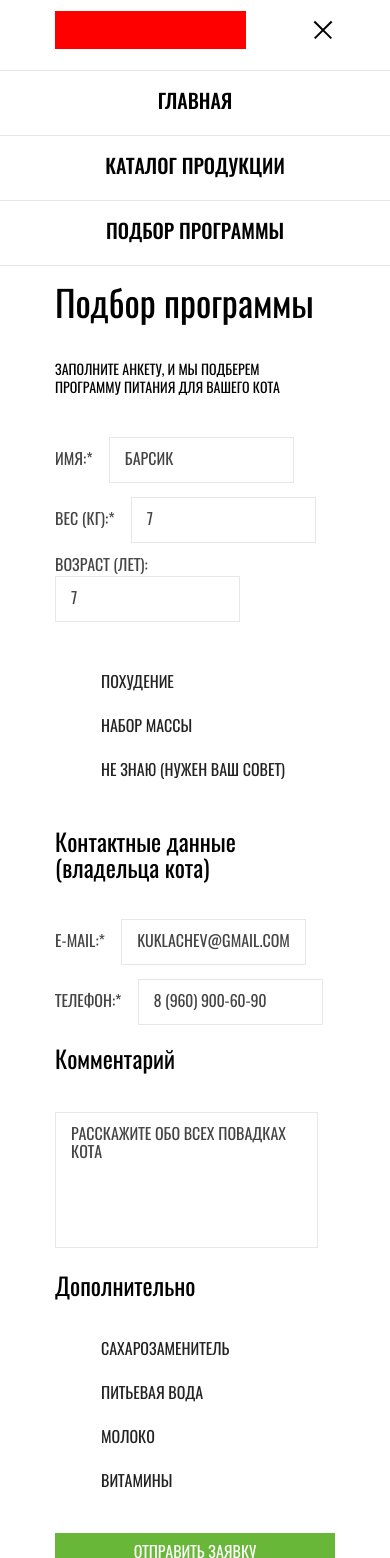
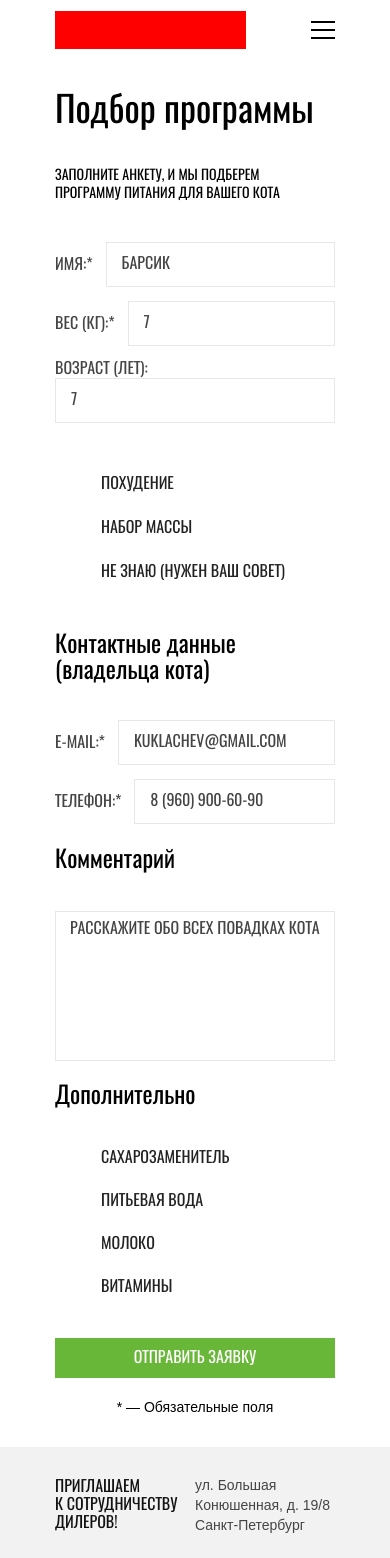
Before and after one commit to Rizvan6/project_1, a website: page source/form.html in a window 390 px wide. Shown: the top 1558 px of the page. Drawn offline with nearby package versions, Linux system fonts and the light colour scheme; files that its build step writes are made by us from their sources.

Commit message:
адаптивная сетка страницы формы

```diff
--- a/source/form.html
+++ b/source/form.html
@@ -15,14 +15,14 @@
 </head>
 
 <body class="page__body">
-  <header class="page-header page-header--opened">
+  <header class="page-header">
     <div class="container page-header__container">
       <a href="index.html" class="page-header__logo-link" aria-label="Лого сайта Кэт энерджи">
         <svg class="page-header__logo-image page-header__logo-image--mobile" width="191" height="38"></svg>
         <svg class="page-header__logo-image page-header__logo-image--tablet" width="174" height="52"></svg>
         <svg class="page-header__logo-image page-header__logo-image--desktop" width="202" height="59"></svg>
       </a>
-      <nav class="page-header__main-nav page-header__main-nav--opened">
+      <nav class="page-header__main-nav page-header__main-nav--closed">
         <!-- page-header__main-nav--opened для открытия -->
         <button class="page-header__toogle" type="button">
           <span class="visually-hidden">Открыть меню</span>
@@ -116,8 +116,8 @@
             </legend>
             <div class="data-item choose-program__data-item">
               <label class="visually-hidden" for="comment">Форма для комментарий</label>
-              <textarea class="data-item__input data-item__input--textarea" name="comment" id="comment" cols="30"
-                rows="6" placeholder="Расскажите обо всех повадках кота"></textarea>
+              <textarea class="data-item__input data-item__input--textarea" name="comment" id="comment"
+                placeholder="Расскажите обо всех повадках кота"></textarea>
             </div>
           </fieldset>
 
@@ -157,11 +157,17 @@
       <h2 class="visually-hidden">Наш адрес</h2>
       <div class="container contacts__container">
         <div class="contacts__wrapper">
-          <p class="contacts__text-invitation">приглашаем к сотрудничеству дилеров!</p>
-          <p class="contacts__text-address">ул. Большая Конюшенная, д. 19/8 Санкт-Петербург</p>
+          <p class="contacts__text-invitation">приглашаем к&nbsp;сотрудничеству дилеров!</p>
+          <p class="contacts__text-address">ул. Большая Конюшенная, д. 19/8 <br><span
+              class="contacts__line-break">Санкт-Петербург</span></p>
         </div>
       </div>
-      <div class="contacts__map"></div>
+      <div class="contacts__map-wrapper">
+        <iframe class="contacts__map"
+          src="https://www.google.com/maps/embed?pb=!1m18!1m12!1m3!1d3997.214376533351!2d30.319276212778192!3d59.938660051120806!2m3!1f0!2f0!3f0!3m2!1i1024!2i768!4f13.1!3m3!1m2!1s0x4696310fca145cc1%3A0x42b32648d8238007!2z0JHQvtC70YzRiNCw0Y8g0JrQvtC90Y7RiNC10L3QvdCw0Y8g0YPQuy4sIDE5LzgsINCh0LDQvdC60YIt0J_QtdGC0LXRgNCx0YPRgNCzLCDQoNC-0YHRgdC40Y8sIDE5MTE4Ng!5e0!3m2!1sru!2sit!4v1621723025192!5m2!1sru!2sit"
+          style="border: 0;" allowfullscreen="" loading="lazy">
+        </iframe>
+      </div>
     </section>
 
   </main>
--- a/source/sass/blocks/choose-program.scss
+++ b/source/sass/blocks/choose-program.scss
@@ -7,6 +7,26 @@
 
   @media (min-width: $desktop-width) {
     padding: 33px 0 82px 0;
+  }
+}
+
+.choose-program__form {
+  @media (min-width: $tablet-width) {
+    padding: 0 37px 0 40px;
+  }
+
+  @media (min-width: $desktop-width) {
+    padding: 0;
+    display: grid;
+    grid-template-columns: 1fr 1fr;
+    grid-template-areas:
+      "name program"
+      "contacts contacts"
+      "comment comment"
+      "extra extra"
+      "send send";
+    grid-column-gap: 80px;
+    align-items: center;
   }
 }
 
@@ -29,6 +49,7 @@
 
   @media (min-width: $desktop-width) {
     margin: 0 0 69px 0;
+    grid-area: name;
   }
 }
 
@@ -40,17 +61,22 @@
     border: 1px solid $border-input;
     padding: 30px 27px 30px 27px;
   }
+
+  @media (min-width: $desktop-width) {
+    grid-area: program;
+  }
 }
 
 .choose-program__fieldset-contacts {
-  margin: 0 0 24px 0;
+  margin: 0 0 10px 0;
 
   @media (min-width: $tablet-width) {
-    margin: 0 0 65px 0;
+    margin: 0 0 45px 0;
   }
 
   @media (min-width: $desktop-width) {
     margin: 0 0 50px 0;
+    grid-area: contacts;
   }
 }
 
@@ -63,11 +89,12 @@
 
   @media (min-width: $desktop-width) {
     margin: 0 0 67px 0;
+    grid-area: comment;
   }
 }
 
 .choose-program__fieldset-extra {
-  margin: 0 0 41px 0;
+  margin: 0 0 17px 0;
 
   @media (min-width: $tablet-width) {
     margin: 0 0 18px 0;
@@ -75,6 +102,7 @@
 
   @media (min-width: $desktop-width) {
     margin: 0 0 24px 0;
+    grid-area: extra;
   }
 }
 
@@ -109,6 +137,20 @@
   @include list-unstyled;
 }
 
+.choose-program__contacts-list {
+  @media (min-width: $desktop-width) {
+    display: flex;
+    flex-wrap: wrap;
+  }
+}
+
+.choose-program__extra-list {
+  @media (min-width: $tablet-width) {
+    display: flex;
+    flex-wrap: wrap;
+  }
+}
+
 .choose-program__name-list .choose-program__data-item {
   margin: 0 0 14px 0;
 
@@ -140,9 +182,12 @@
     margin: 0 0 20px 0;
   }
 
-  &:last-of-type {
-    margin: 0;
+  @media (min-width: $desktop-width) {
+    margin: 0 78px 20px 0;
+    width: 46.64%;
+  }
 
+  &:nth-of-type(2n) {
     @media (min-width: $desktop-width) {
       margin: 0 0 20px 0;
     }
@@ -150,16 +195,44 @@
 }
 
 .choose-program__extra-list .choose-program__choice {
-  margin: 0 0 25px 0;
+  margin: 0 0 24px 0;
 
   @media (min-width: $tablet-width) {
-    margin: 0 0 42px 0;
+    margin: 0 123px 42px 0;
+    width: 35%;
   }
 
-  @media (max-width: $mobile-width-only) {
-    &:last-of-type {
-      margin: 0;
+  @media (min-width: $desktop-width) {
+    margin: 0 104px 42px 0;
+    width: 18.12%;
+  }
+
+  &:nth-of-type(2n) {
+    @media (min-width: $tablet-width) {
+      margin: 0 0 42px 0;
     }
+
+    @media (min-width: $desktop-width) {
+      margin: 0 104px 42px 0;
+    }
+  }
+
+  &:nth-of-type(4n) {
+    @media (min-width: $desktop-width) {
+      margin: 0 0 42px 0;
+    }
+  }
+}
+
+.choose-program__send-form {
+  @media (min-width: $tablet-width) {
+    display: flex;
+    flex-wrap: wrap;
+    align-items: center;
+  }
+
+  @media (min-width: $desktop-width) {
+    grid-area: send;
   }
 }
 
@@ -168,7 +241,7 @@
   width: 100%;
 
   @media (min-width: $tablet-width) {
-    margin: 0;
+    margin: 0 61px 0 0;
     width: 282px;
   }
 
--- a/source/sass/blocks/data-item.scss
+++ b/source/sass/blocks/data-item.scss
@@ -1,3 +1,9 @@
+.data-item {
+  display: flex;
+  flex-wrap: wrap;
+  align-items: center;
+}
+
 .data-item__label {
   font-size: 16px;
   color: $special_dark-grey;
@@ -19,7 +25,8 @@
   background-color: $basic-white;
   text-transform: uppercase;
   border: 1px solid $border-input;
-  padding: 13px 15px 13px 15px;
+  padding: 12px 15px 13px 15px;
+  flex-grow: 1;
 
   @media (min-width: $tablet-width) {
     font-size: 20px;
@@ -33,5 +40,12 @@
 
   &--textarea {
     resize: none;
+    padding: 8px 14px;
+    min-height: 150px;
+
+    @media (min-width: $tablet-width) {
+      padding: 10px 18px 10px 18px;
+      min-height: 174px;
+    }
   }
 }
--- a/source/sass/blocks/page-program.scss
+++ b/source/sass/blocks/page-program.scss
@@ -18,10 +18,12 @@
 
   @media (min-width: $tablet-width) {
     margin: 0 0 54px 0;
+    padding: 0 37px 0 40px;
   }
 
   @media (min-width: $desktop-width) {
     margin: 0 0 56px 0;
+    padding: 0;
   }
 }
 
@@ -32,5 +34,10 @@
   @media (min-width: $tablet-width) {
     font-size: 20px;
     line-height: 30px;
+    padding: 0 37px 0 40px;
+  }
+
+  @media (min-width: $desktop-width) {
+    padding: 0;
   }
 }
```
